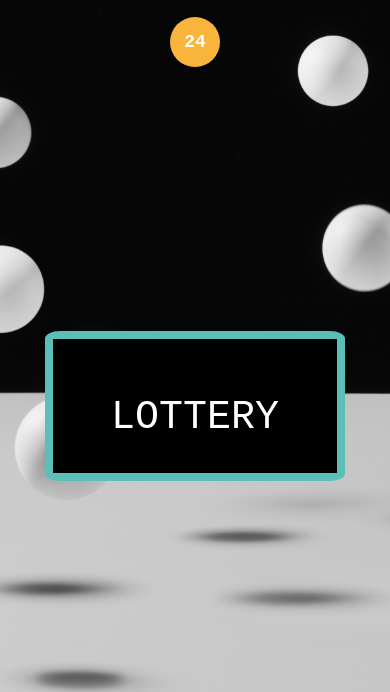
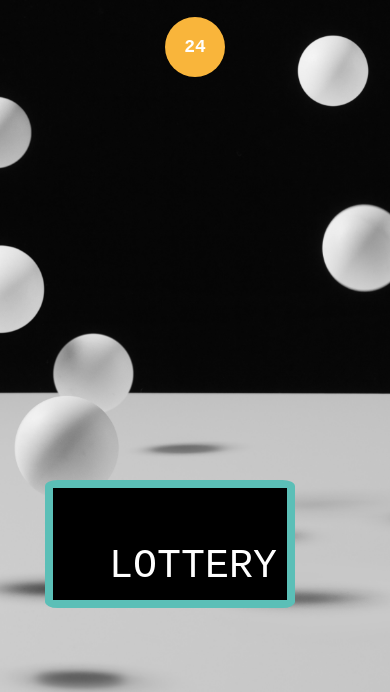
Before and after one commit to magdalenaes/Lottery, a plain HTML site: page index.html in a window 390 px wide. Both pictures are taken after a click on the button "LOTTERY". Shown: the part 152-844 px from the top of the page. Drawn offline with Linux system fonts and the light colour scheme.

Commit message:
button style correct

```diff
--- a/style.css
+++ b/style.css
@@ -66,16 +66,16 @@ button:hover {
 }
 
 @media (max-width:500px) {
-    .button {
-        bottom: 25%;
+    button {
+        bottom: 10%;
         left: 50%;
         width: 250px;
         height: 120px;
     }
     .ball {
-        width: 50px;
-        height: 50px;
-        line-height: 50px;
+        width: 60px;
+        height: 60px;
+        line-height: 60px;
         font-size: 18px;
     }
 }
```
